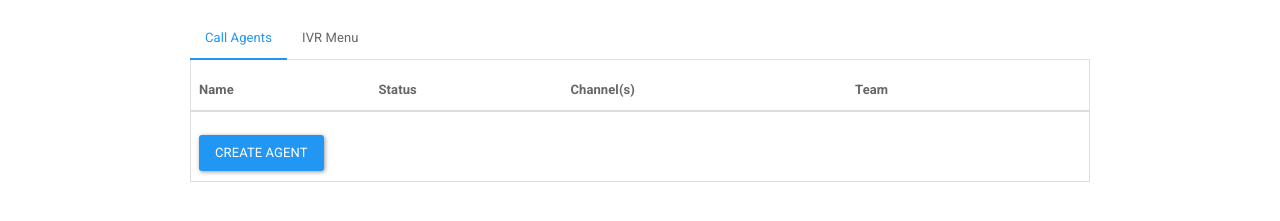
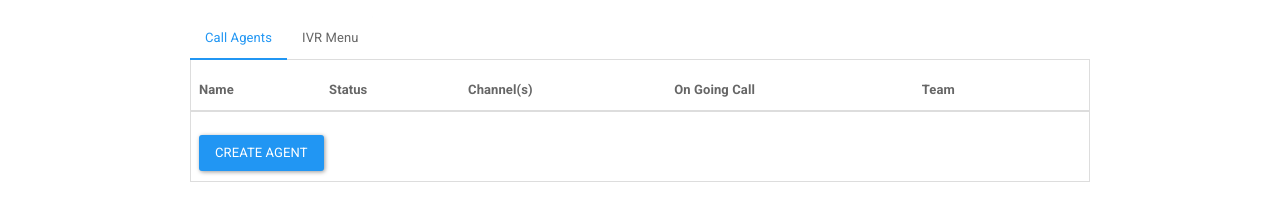
Before and after one commit to 39754-Hari/Twilio_call_barging, a website: page public/administration/index.html in a window 1280 px wide. Shown: the part 181-402 px from the top of the page. Drawn offline with Linux system fonts and the light colour scheme; no server answers.

Commit message:
commiting changes for getting on going call

```diff
--- a/public/administration/index.html
+++ b/public/administration/index.html
@@ -34,6 +34,7 @@
               <th>Name</th>
               <th>Status</th>
               <th>Channel(s)</th>
+              <th>On Going Call</th>
               <th>Team</th>
               <th>&nbsp;</th>
             </tr>
```
